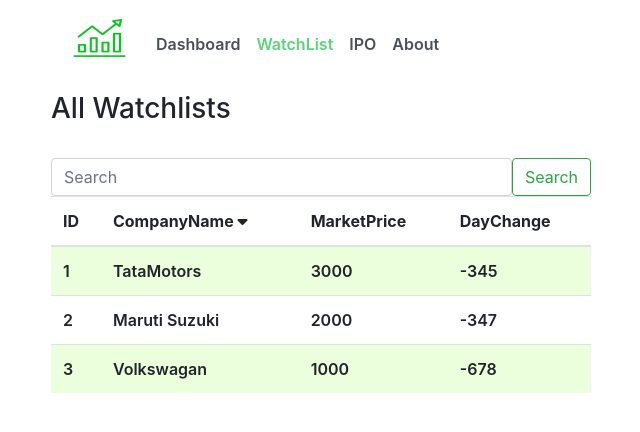
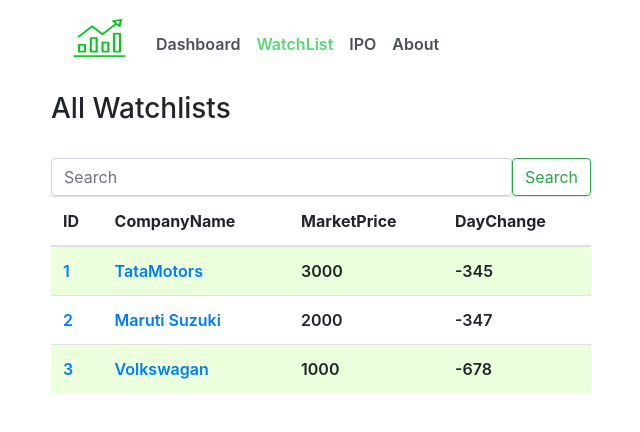
Before and after one commit to gauravjantwal/stock-market, a React (Create React App) app in the folder src/ui/stocks/: page /watchlist in a window 1280 px wide. Shown: the top 432 px of the page, without its empty margins (34-674 px from the left). Built offline with nearby package versions, Linux system fonts and the light colour scheme.

Commit message:
watchlist-details

```diff
--- a/src/ui/stocks/src/App.js
+++ b/src/ui/stocks/src/App.js
@@ -1,12 +1,13 @@
 import "./App.css";
 import React from "react";
-import {  Routes, Route, Link } from "react-router-dom";
+import {Routes, Route } from "react-router-dom";
 import Dashboard from "./pages/dashboard";
 import About from "./pages/about";
 import watchList from "./pages/watchList";
 import IPO from "./pages/ipo";
 import Menu from "./layout/menu";
 import logo from './logo.webp';
+import WatchListDetailsPage from "./pages/watchlist-details-page";
 
 function App() {
   return (
@@ -38,6 +39,10 @@ function App() {
             <Route path="/watchlist" Component={watchList} />
             <Route path="/ipo" Component={IPO} />
             <Route path="/about" Component={About} />
+            <Route path="/details">
+              <Route path=":id" Component={WatchListDetailsPage}></Route>
+              <Route path=":name" Component={WatchListDetailsPage}></Route>
+            </Route>
           </Routes>
         </div>
       </div>
--- a/src/ui/stocks/src/pages/watchlist-details.js
+++ b/src/ui/stocks/src/pages/view-watchlist.js
@@ -1,7 +1,6 @@
 import React, { useState } from "react";
-import "@fortawesome/fontawesome-free/css/all.min.css";
 
-const WatchListDetails = ({ rowData }) => {
+const ViewWatchList = ({ rowData }) => {
     const [buttonText, setButtonText] = useState('Buy');
 
   const handleClick = (text) => {
@@ -45,4 +44,4 @@ const WatchListDetails = ({ rowData }) => {
   };
 
 
-export default WatchListDetails;
+export default ViewWatchList;
--- a/src/ui/stocks/src/pages/watchList.js
+++ b/src/ui/stocks/src/pages/watchList.js
@@ -1,5 +1,6 @@
 import React, { useState } from 'react';
-import WatchListDetails from './watchlist-details';
+import ViewWatchList from './view-watchlist';
+import { useNavigate, NavLink } from 'react-router-dom';
 
 const WatchList = () => {
   // Define some sample table data
@@ -14,10 +15,16 @@ const WatchList = () => {
   // State to hold the data of the clicked row
   const [clickedRowData, setClickedRowData] = useState(null);
 
+  const history = useNavigate();
+
   // Event handler to handle row click
   const handleRowClick = (rowData) => {
     setShowTable(true);
     setClickedRowData(rowData);
+  };
+  // Event handler to handle row click
+  const handleNameClick = (rowData) => {
+   // history(`/watchlist-details-page/${rowData.id}`);
   };
 
   return (
@@ -48,8 +55,8 @@ const WatchList = () => {
           <tbody>
             {tableData.map((row) => (
               <tr key={row.id} onClick={() => handleRowClick(row)}>
-                <td>{row.id}</td>
-                <td>{row.companyName}</td>
+                <td> <NavLink to={`/details/${row.id}`} >{row.id}</NavLink></td>
+                <td><NavLink to={`/details/${row.companyName}`} >{row.companyName}</NavLink></td>
                 <td>{row.marketPrice}</td>
                 <td>{row.dayChange}</td>
               </tr>
@@ -57,7 +64,7 @@ const WatchList = () => {
           </tbody>
         </table>
         </div>
-        <div className="col-6 col-md-6 float-left">{showTable && <WatchListDetails rowData={clickedRowData} />}
+        <div className="col-6 col-md-6 float-left">{showTable && <ViewWatchList rowData={clickedRowData} />}
         </div>
     </div>
     </div>
--- /dev/null
+++ b/src/ui/stocks/src/pages/watchlist-details-page.js
@@ -0,0 +1,17 @@
+import React from 'react';
+import { useParams, useLocation } from 'react-router-dom';
+import tata from "./Images/tata-logo.png";
+
+
+const WatchListDetailsPage = () => {
+    const {name} = useParams();
+    let location = useLocation();
+      console.log(location);
+    return (
+        <div>
+        <h3>Watch list details</h3>
+        <p>{name}</p>
+        </div>
+    );
+};
+export default WatchListDetailsPage;
```
